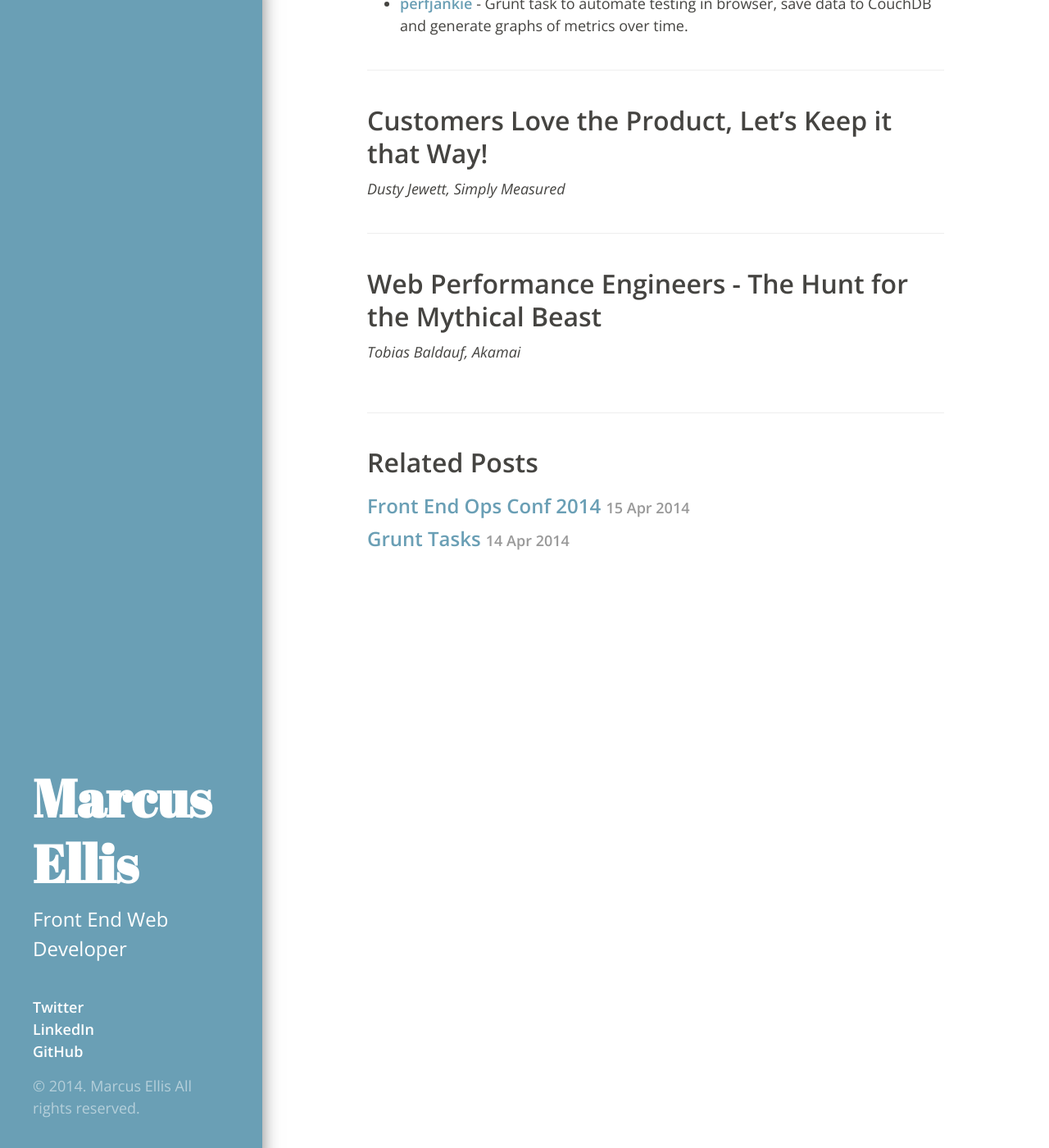
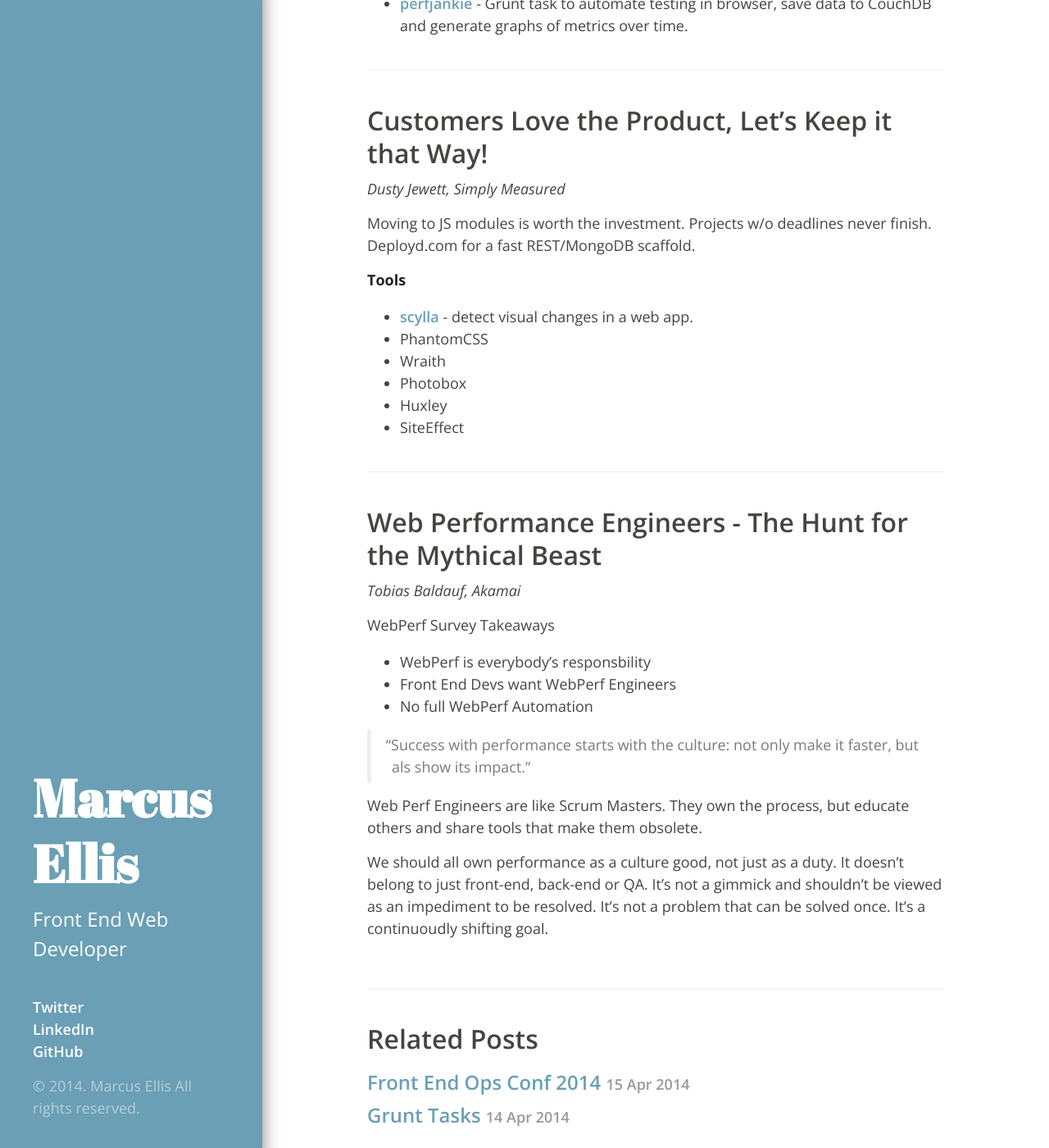
Before and after one commit to marcusellis05/marcusellis05.github.io, a Jekyll site: the page built from _posts/2014-04-24-feops-conf-day-1.md, in a window 1280 px wide and 1400 px high, scrolled down 6817 px. Shown: the whole window at 82% size. Built offline with Jekyll 4.4.1, drawn with Linux system fonts in a browser that asks for light colours; Markdown is read by kramdown in place of the engine named in the settings.

Commit message:
adding web perf notes

```diff
--- a/_posts/2014-04-24-feops-conf-day-1.md
+++ b/_posts/2014-04-24-feops-conf-day-1.md
@@ -253,8 +253,31 @@
 
 *Dusty Jewett, Simply Measured*
 
+Moving to JS modules is worth the investment. Projects w/o deadlines never finish. Deployd.com for a fast REST/MongoDB scaffold.
+
+**Tools**
+
+* [scylla](http://getscylla.com/) - detect visual changes in a web app.
+* PhantomCSS
+* Wraith
+* Photobox
+* Huxley
+* SiteEffect
+
 ------
 
 ## Web Performance Engineers - The Hunt for the Mythical Beast
 
 *Tobias Baldauf, Akamai*
+
+WebPerf Survey Takeaways
+
+* WebPerf is everybody's responsbility
+* Front End Devs want WebPerf Engineers
+* No full WebPerf Automation
+
+> Success with performance starts with the culture: not only make it faster, but als show its impact.
+
+Web Perf Engineers are like Scrum Masters. They own the process, but educate others and share tools that make them obsolete.
+
+We should all own performance as a culture good, not just as a duty. It doesn't belong to just front-end, back-end or QA. It's not a gimmick and shouldn't be viewed as an impediment to be resolved. It's not a problem that can be solved once. It's a continuoudly shifting goal.
```
Also changed, not shown: _posts/2014-04-25-feops-conf-day-2.md (+5 -0 lines), _posts/2014-04-26-feops-conf-thoughts.md (added, +11 -0 lines).
